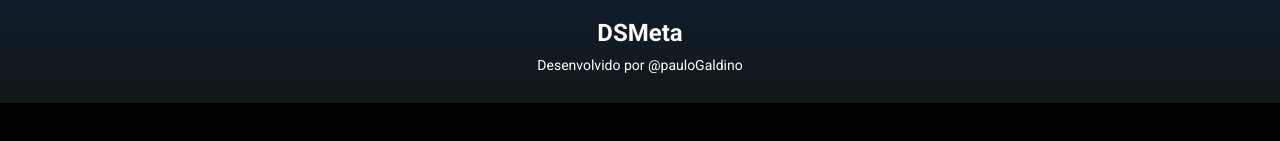
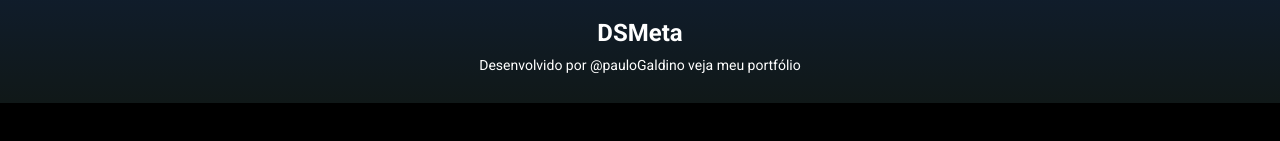
Before and after one commit to dnadocodigo/dsmeta.react.spring.github.io, a React (Vite) app in the folder frontend/: page / in a window 1280 px wide. Shown: the part 158-299 px from the top of the page. Built offline with nearby package versions, Linux system fonts and the light colour scheme; no server answers.

Commit message:
Portffolio

```diff
--- a/frontend/src/components/header/Indesx.tsx
+++ b/frontend/src/components/header/Indesx.tsx
@@ -9,7 +9,7 @@ function Header(){
       <img src={logo} alt="Logo DSMeta" className="introducao-logo" />
       <h1>DSMeta</h1>
       <p>
-        Desenvolvido por <a href="https://dnadocodigo.github.io/">@pauloGaldino</a>
+        Desenvolvido por <a href="https://dnadocodigo.github.io/">@pauloGaldino veja meu portfólio</a>
       </p>
     </div>
    </header>
```
